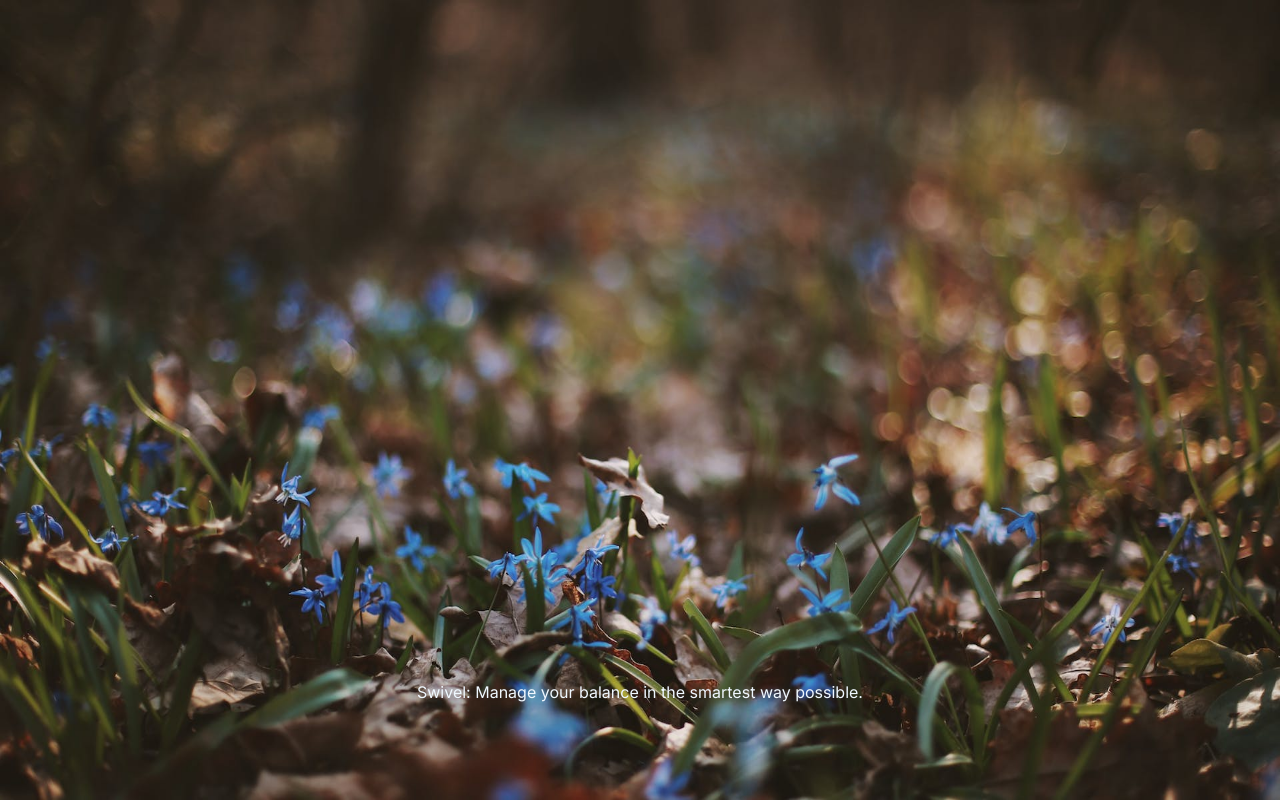
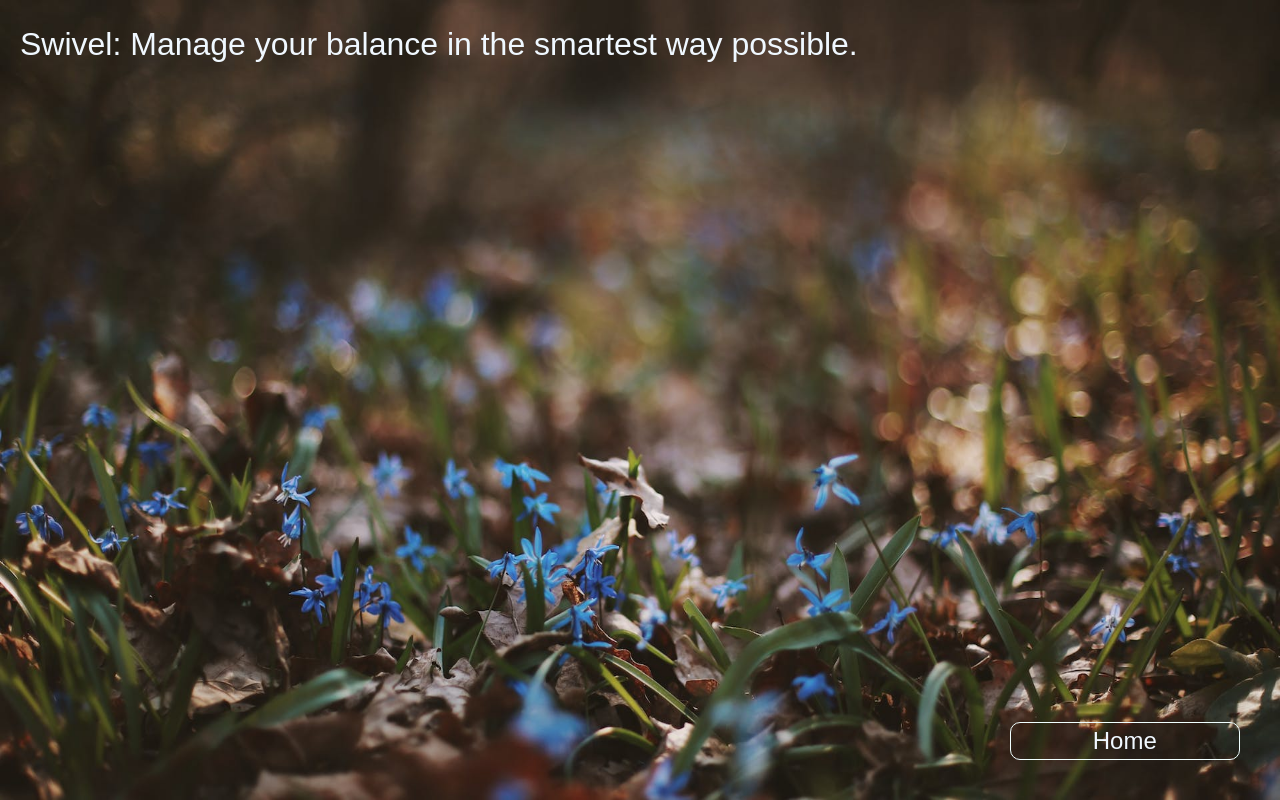
Before and after one commit to Kaikei-e/Swivel, a Next.js app in the folder frontend/swivel/: page / in a window 1280 px wide. Built offline with nearby package versions, Linux system fonts and the light colour scheme.

Commit message:
Making the Landing page

```diff
--- a/frontend/swivel/app/layout.tsx
+++ b/frontend/swivel/app/layout.tsx
@@ -1,8 +1,11 @@
 import type { Metadata } from "next";
-import { Inter } from "next/font/google";
+import { Noto_Serif_JP } from "next/font/google";
 import "./globals.css";
 
-const inter = Inter({ subsets: ["latin"] });
+const notoSelifJP = Noto_Serif_JP({
+  weight: "400",
+  subsets: ["latin"],
+});
 
 export const metadata: Metadata = {
   title: "Create Next App",
@@ -16,7 +19,7 @@ export default function RootLayout({
 }) {
   return (
     <html lang="en">
-      <body className={inter.className}>{children}</body>
+      <body className={notoSelifJP.className}>{children}</body>
     </html>
   );
 }
--- a/frontend/swivel/app/page.module.css
+++ b/frontend/swivel/app/page.module.css
@@ -1,13 +1,10 @@
 .main {
   display: flex;
   flex-direction: column;
-  justify-content: space-between;
   align-items: center;
-  padding: 6rem;
-  min-height: 100vh;
 }
 
-.description {
+/* .description {
   display: inherit;
   justify-content: inherit;
   align-items: inherit;
@@ -16,10 +13,44 @@
   width: 100%;
   z-index: 2;
   font-family: var(--font-mono);
+} */
+
+.landingPageContainer {
+  display: flex;
+  flex-direction: column;
+  min-height: 100vh;
+  min-width: 100vw;
+  height: 100%;
+  width: 100%;
+  justify-content: space-between;
 }
 
 .appStatement {
+  margin: 20px;
+  height: 10rem;
   color: aliceblue;
+  font-size: xx-large;
+}
+
+.toHomeContainer {
+  display: flex;
+  justify-content: flex-end;
+  align-items: center;
+  height: 100%;
+  width: 100%;
+}
+
+.toHome {
+  display: flex;
+  width: 18%;
+  margin: 40px;
+  color: aliceblue;
+  font-size: x-large;
+  border: azure 1px solid;
+  border-radius: 10px;
+  align-items: end;
+  text-align: center;
+  justify-content: center;
 }
 
 /* .description a {
--- a/frontend/swivel/app/page.tsx
+++ b/frontend/swivel/app/page.tsx
@@ -1,5 +1,6 @@
 import Image from "next/image";
 import styles from "./page.module.css";
+import Link from "next/link";
 
 export default function Home() {
   return (
@@ -13,8 +14,15 @@ export default function Home() {
           sizes="100vw"
         />
       </div>
-      <div className={styles.appStatement}>
-        <p>Swivel: Manage your balance in the smartest way possible.</p>
+      <div className={styles.landingPageContainer}>
+        <div className={styles.appStatement}>
+          <p>Swivel: Manage your balance in the smartest way possible.</p>
+        </div>
+        <div className={styles.toHomeContainer}>
+          <div className={styles.toHome}>
+            <Link href="/home">Home</Link>
+          </div>
+        </div>
       </div>
     </main>
   );
```
